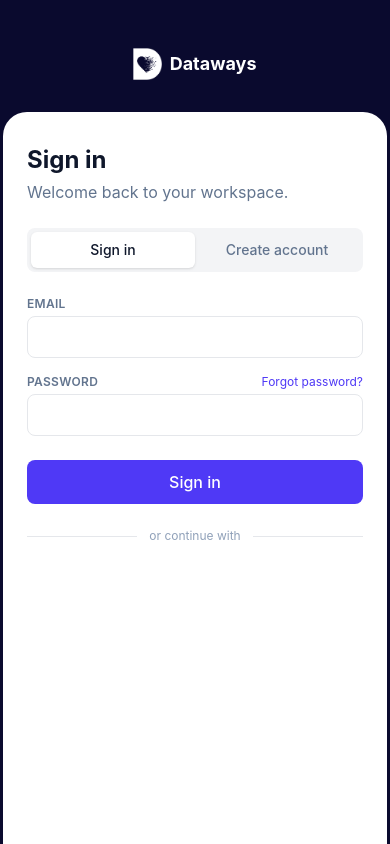
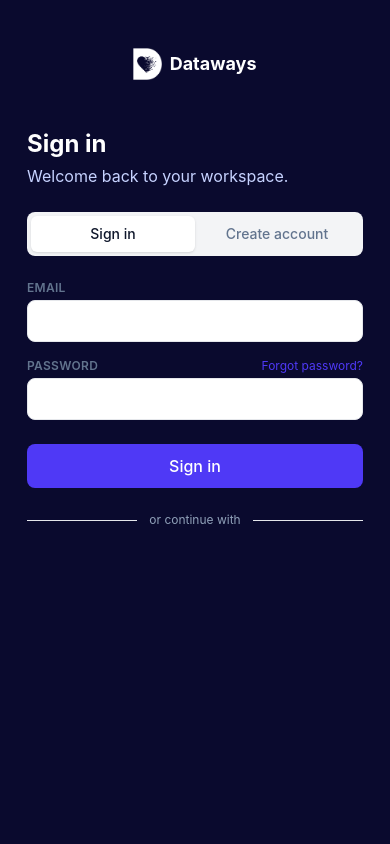
Before and after one commit to sebinsbn8-maker/dataways-attendance, a React (Vite) app in the folder frontend/: page /login in a window 390 px wide. Built offline with nearby package versions, Linux system fonts and the light colour scheme.

Commit message:
Make mobile card fully navy with readable text

```diff
--- a/frontend/src/pages/Login.jsx
+++ b/frontend/src/pages/Login.jsx
@@ -82,11 +82,11 @@ function Login() {
           <span className="text-lg font-bold text-white">Dataways</span>
         </div>
 
-        <div className="w-full max-w-sm px-6 pb-10 lg:px-8 lg:pb-8 bg-white lg:bg-transparent rounded-t-3xl lg:rounded-none pt-8 lg:pt-0 flex-1 lg:flex-none">
-          <h2 className="text-2xl font-bold text-slate-900 mb-1">
+        <div className="w-full max-w-sm px-6 pb-10 lg:px-8 lg:pb-8 lg:bg-transparent pt-4 lg:pt-0 flex-1 lg:flex-none">
+          <h2 className="text-2xl font-bold text-white lg:text-slate-900 mb-1">
             {activeTab === 'signin' ? 'Sign in' : 'Create account'}
           </h2>
-          <p className="text-slate-500 mb-6">
+          <p className="text-indigo-200 lg:text-slate-500 mb-6">
             {activeTab === 'signin' ? 'Welcome back to your workspace.' : 'Join your team workspace.'}
           </p>
 
```
